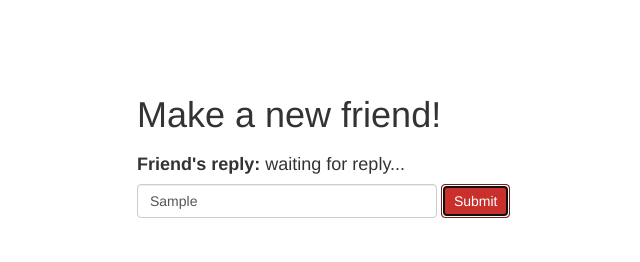
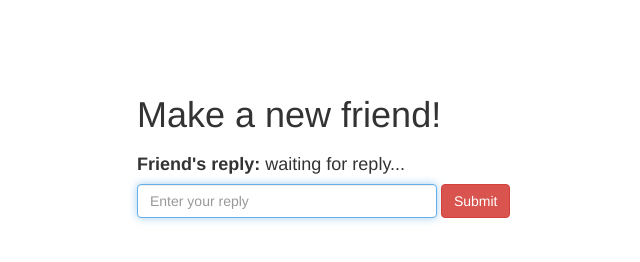
Before and after one commit to natemkelley/Cleverbot-API-Application, a plain HTML site: page index.html in a window 1280 px wide. Both pictures are taken after typing "Sample" into the empty fields and a click on the input "Submit". Shown: the whole page, without its empty margins (233-873 px from the left). Drawn offline with nearby package versions, Linux system fonts and the light colour scheme.

Commit message:
first commit

```diff
--- a/index.html
+++ b/index.html
@@ -2,7 +2,6 @@
 
 <head>
     <meta name="viewport" content="width=device-width, initial-scale=1.0">
-
     <script src="http://code.jquery.com/jquery-3.2.1.min.js" integrity="sha256-hwg4gsxgFZhOsEEamdOYGBf13FyQuiTwlAQgxVSNgt4=" crossorigin="anonymous"></script>
     <link rel="stylesheet" href="https://maxcdn.bootstrapcdn.com/bootstrap/3.3.7/css/bootstrap.min.css" integrity="sha384-BVYiiSIFeK1dGmJRAkycuHAHRg32OmUcww7on3RYdg4Va+PmSTsz/K68vbdEjh4u" crossorigin="anonymous">
     <script src="https://maxcdn.bootstrapcdn.com/bootstrap/3.3.7/js/bootstrap.min.js"></script>
@@ -38,6 +37,12 @@
                 console.log(data);
             }
         }
+
+        function clearInput() {
+            $('#userResponse').val('');
+            $('#userResponse').focus().select();
+        }
+
         $(document).ready(function() {
             $.ajax({
                 url: url,
@@ -55,6 +60,7 @@
                 console.log(text);
                 var input = encodeURIComponent(text);
                 console.log(CSid);
+                clearInput();
                 $.ajax({
                     url: url,
                     data: {
```
